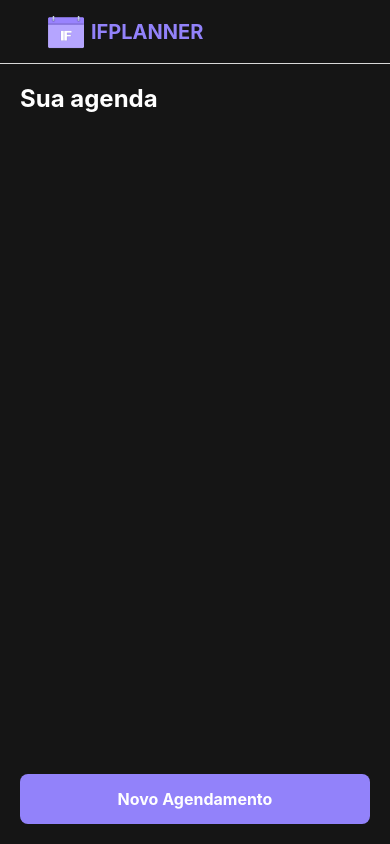
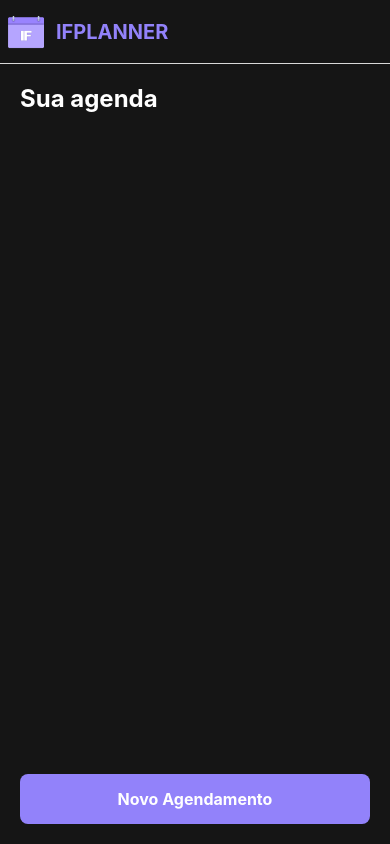
Before and after one commit to cesar1014/APPAgendamento, a React Native app: screen / in a window 390 px wide. Built offline with nearby package versions, Linux system fonts and the light colour scheme.

Commit message:
ADICIONEI A LOGO*

```diff
--- a/App.js
+++ b/App.js
@@ -10,10 +10,10 @@ const Stack = createStackNavigator();
 
 function LogoTitle() {
   return (
-    <View style={{ flexDirection: 'row', alignItems: 'center' }}>
+    <View style={{ flexDirection: 'row', alignItems: 'center', marginLeft: -40 }}>
       <Image
         source={require('./assets/icon.png')}
-        style={{ width: 100, height: 100, marginRight: -25 }}
+        style={{ width: 100, height: 100, marginRight: -20 }}
       />
       <Text style={{ color: '#9282FA', fontWeight: 'bold', fontSize: 20 }}>IFPLANNER</Text>
     </View>
```
